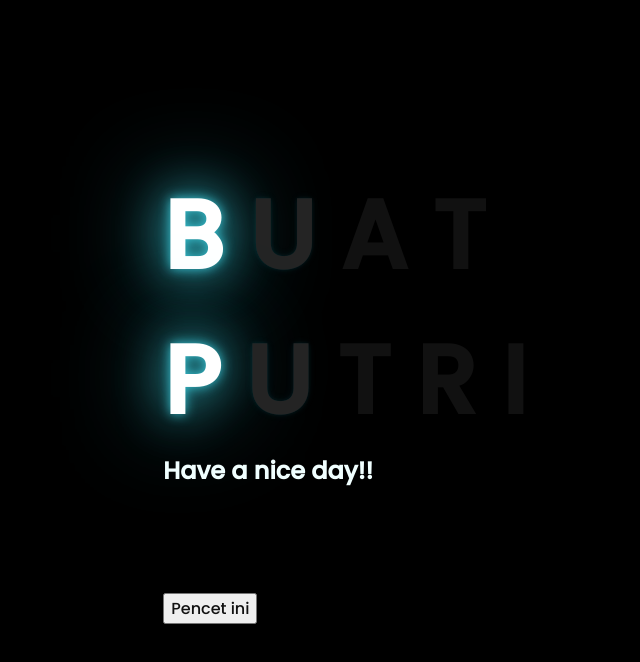
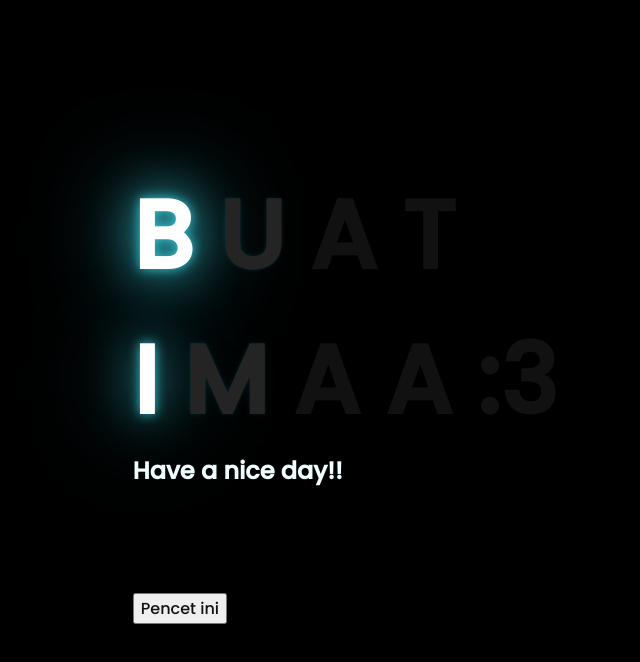
Before and after one commit to Kvinptraaa/Website-Personal, a plain HTML site: page index.html in a window 1280 px wide. Shown: the whole page, without its empty margins (303-943 px from the left). Drawn offline with Linux system fonts and the light colour scheme.

Commit message:
Add files via upload

```diff
--- a/index.html
+++ b/index.html
@@ -16,11 +16,11 @@
         <span>A</span>
         <span>T</span>
         <div class="greetings">
-        <span>P</span>
-        <span>U</span>
-        <span>T</span>
-        <span>R</span>
         <span>I</span>
+        <span>M</span>
+        <span>A</span>
+        <span>A</span>
+        <span>:3</span>
     </div>
     <div class="description">
         <span>Have a nice day!!</span>
```
